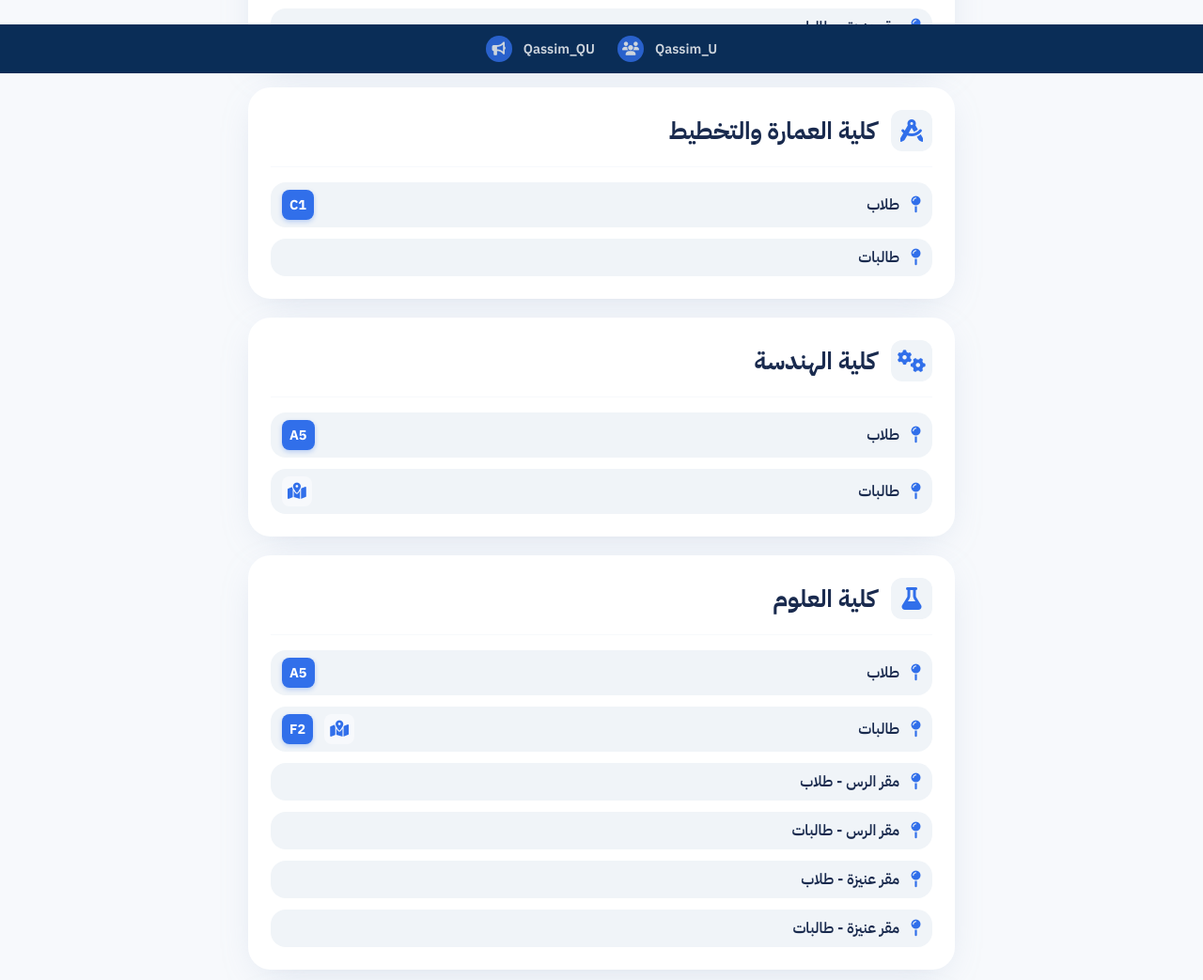
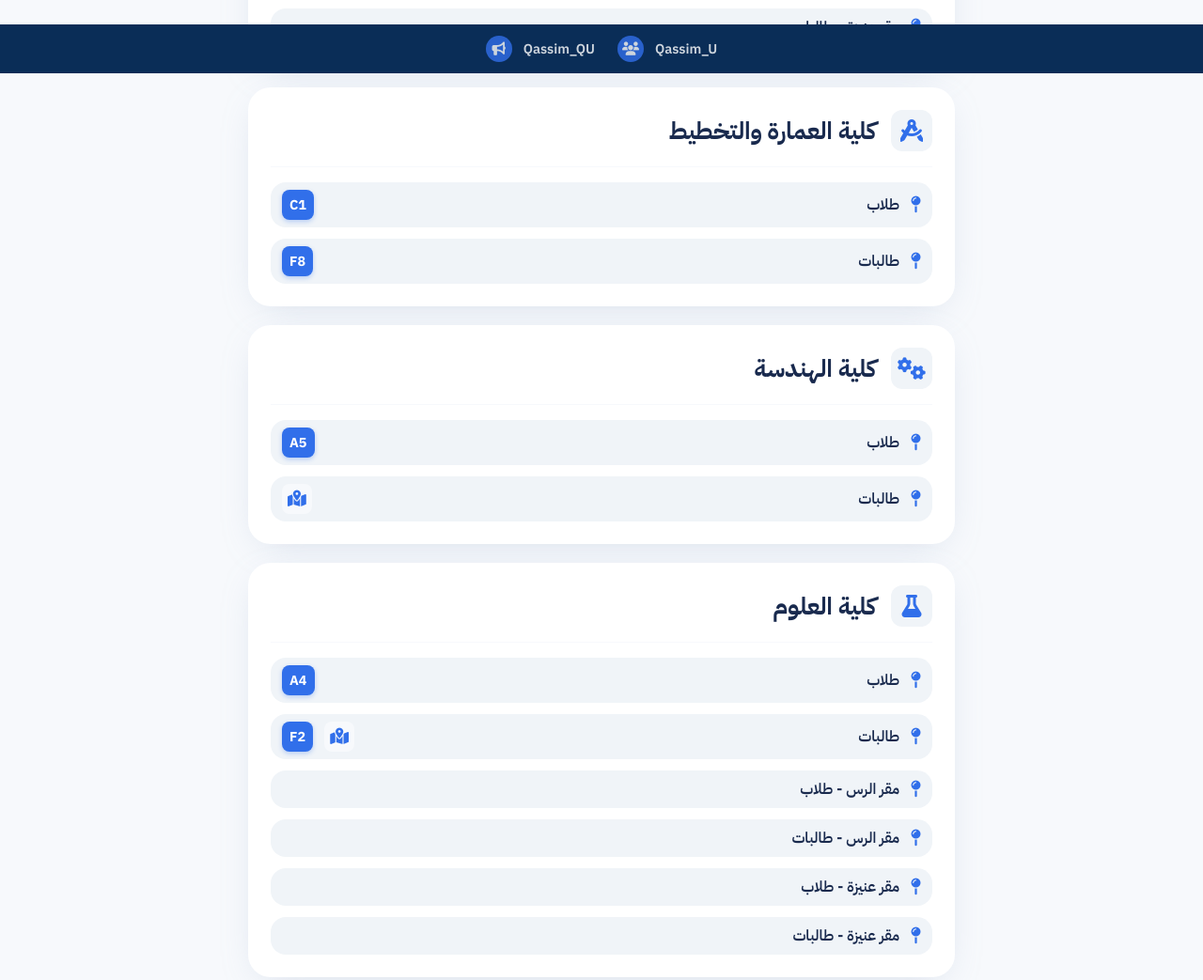
Before and after one commit to MUTLAQ001/4, a plain HTML site: page index.html in a window 1280 px wide. Shown: the part 722-1765 px from the top of the page at 94% size. Drawn offline with Linux system fonts and the light colour scheme.

Commit message:
Update index.html

```diff
--- a/index.html
+++ b/index.html
@@ -8,7 +8,6 @@
     <meta name="theme-color" content="#F7F9FC">
     <link rel="preconnect" href="https://fonts.googleapis.com">
     <link rel="preconnect" href="https://fonts.gstatic.com" crossorigin>
-    <!-- --- CHANGE: Replaced 'Cairo' font with 'IBM Plex Sans Arabic' --- -->
     <link href="https://fonts.googleapis.com/css2?family=IBM+Plex+Sans+Arabic:wght@400;600;700&display=swap" rel="stylesheet">
     <link rel="stylesheet" href="https://cdnjs.cloudflare.com/ajax/libs/font-awesome/6.5.1/css/all.min.css" integrity="sha512-DTOQO9RWCH3ppGqcWaEA1BIZOC6xxalwEsw9c2QQeAIftl+Vegovlnee1c9QX4TctnWMn13TZye+giMm8e2LwA==" crossorigin="anonymous" referrerpolicy="no-referrer" />
 
@@ -38,7 +37,6 @@
       @keyframes fadeOut { to { opacity: 0; transform: translateY(10px); } }
 
       body {
-        /* --- CHANGE: Updated font-family --- */
         font-family: 'IBM Plex Sans Arabic', sans-serif;
         background-color: var(--bg-main);
         color: var(--text-dark);
@@ -65,7 +63,6 @@
       }
       .page-title {
         font-size: clamp(2.2rem, 8vw, 2.8rem);
-        /* --- CHANGE: Updated font-weight to match available weight --- */
         font-weight: 700;
         line-height: 1.3;
       }
@@ -74,7 +71,7 @@
         max-width: 450px;
         margin: 0.5rem auto 0;
         line-height: 1.7;
-        font-weight: 400; /* Adjusted for better readability with IBM font */
+        font-weight: 400;
         opacity: 0.8;
       }
 
@@ -344,13 +341,13 @@
                         { href: "https://maps.app.goo.gl/TJKpwvu5PU3hiUUE9", text: "مقر عنيزة - طلاب", icon: "fa-map-pin" },
                         { href: "https://goo.gl/maps/5cXcGmWgRgxCFugY8", text: "مقر عنيزة - طالبات", icon: "fa-map-pin" }
                     ] },
-                    { title: "كلية العمارة والتخطيط", icon: "fa-drafting-compass", links: [ { href: "https://maps.app.goo.gl/azhphjNfXgcVrnRE7", text: "طلاب", icon: "fa-map-pin", building: "C1" }, { href: "https://maps.app.goo.gl/UA4LTM4DAhYRCBXU9", text: "طالبات", icon: "fa-map-pin" } ] },
+                    { title: "كلية العمارة والتخطيط", icon: "fa-drafting-compass", links: [ { href: "https://maps.app.goo.gl/azhphjNfXgcVrnRE7", text: "طلاب", icon: "fa-map-pin", building: "C1" }, { href: "https://maps.app.goo.gl/UA4LTM4DAhYRCBXU9", text: "طالبات", icon: "fa-map-pin", building: "F8" } ] },
                     { title: "كلية الهندسة", icon: "fa-cogs", links: [
                         { href: "https://maps.app.goo.gl/6cJJjN3jw5Z4aNqn8", text: "طلاب", icon: "fa-map-pin", building: "A5" },
                         { href: "https://maps.app.goo.gl/QWpAQijbvtfAGJ9x7", text: "طالبات", icon: "fa-map-pin", map_pdf: "maps/map-college-of-engineering-b1.pdf" }
                     ] },
                     { title: "كلية العلوم", icon: "fa-flask", links: [
-                        { href: "https://maps.app.goo.gl/NNbJHtvKZjziWgtf9", text: "طلاب", icon: "fa-map-pin", building: "A5" },
+                        { href: "https://maps.app.goo.gl/NNbJHtvKZjziWgtf9", text: "طلاب", icon: "fa-map-pin", building: "A4" },
                         { href: "https://maps.app.goo.gl/qYiczcvZ594ifjao8", text: "طالبات", icon: "fa-map-pin", building: "F2", map_pdf: "maps/map-college-of-sciences-f2.pdf" },
                         { href: "https://maps.app.goo.gl/uJY8YNhn598UDJFw9", text: "مقر الرس - طلاب", icon: "fa-map-pin" },
                         { href: "https://maps.app.goo.gl/STNWoVgsdKQ78nLB9", text: "مقر الرس - طالبات", icon: "fa-map-pin" },
@@ -359,10 +356,10 @@
                     ] },
                     { title: "كلية الشريعة", icon: "fa-balance-scale", links: [
                         { href: "https://maps.app.goo.gl/JdafjR42wc5We6Dk6", text: "طلاب", icon: "fa-map-pin", building: "A6" },
-                        { href: "https://maps.app.goo.gl/9PEBr5XunvbzFNGY7", text: "طالبات", icon: "fa-map-pin", building: "F4", map_pdf: "maps/map-college-of-sharia-f4.pdf" }
+                        { href: "https://maps.app.goo.gl/9PEBr5XunvbzFNGY7", text: "طالبات", icon: "fa-map-pin", building: "F6" }
                     ] },
                     { title: "كلية اللغات", icon: "fa-language", links: [ { href: "https://maps.app.goo.gl/6nU1yHd6AZMMqniq8", text: "طلاب", icon: "fa-map-pin", building: "A6" }, { href: "https://maps.app.goo.gl/5rBrvtixLZC58Lcv8", text: "مقر بريدة - طالبات", icon: "fa-map-pin" } ] },
-                    { title: "كلية الزراعة", icon: "fa-seedling", links: [ { href: "https://maps.app.goo.gl/vRR1WiavypoHSCnR6", text: "طلاب", icon: "fa-map-pin", building: "A2" }, { href: "https://maps.app.goo.gl/ZNJbwtedqVhkoMSY7", text: "طالبات", icon: "fa-map-pin" } ] },
+                    { title: "كلية الزراعة", icon: "fa-seedling", links: [ { href: "https://maps.app.goo.gl/vRR1WiavypoHSCnR6", text: "طلاب", icon: "fa-map-pin", building: "A2" }, { href: "https://maps.app.goo.gl/ZNJbwtedqVhkoMSY7", text: "طالبات", icon: "fa-map-pin", building: "F7" } ] },
                     { title: "كلية الطب البيطري", icon: "fa-paw", links: [ { href: "https://maps.app.goo.gl/e5Dh4j2iz4j6UAHG7", text: "طلاب", icon: "fa-map-pin", building: "A2" } ] },
                     { title: "كلية الإدارة والاقتصاد", icon: "fa-chart-line", links: [ { href: "https://maps.app.goo.gl/u4pxY6yhebFBZ5oX6", text: "طلاب", icon: "fa-map-pin", building: "A3" }, { href: "https://maps.app.goo.gl/xcy39GeUZnNK69SbA", text: "طالبات", icon: "fa-map-pin", building: "F3" }, { href: "https://maps.app.goo.gl/uJY8YNhn598UDJFw9", text: "مقر الرس - طلاب", icon: "fa-map-pin" }, { href: "https://maps.app.goo.gl/x8142f18EaHyCqAv8", text: "مقر الرس - طالبات", icon: "fa-map-pin" } ] },
                     { title: "كلية التربية", icon: "fa-chalkboard-teacher", links: [ { href: "https://maps.app.goo.gl/E3nZVpYi7t6j3FY49", text: "طلاب", icon: "fa-map-pin", building: "A14" }, { href: "https://maps.app.goo.gl/UA4LTM4DAhYRCBXU9", text: "طالبات", icon: "fa-map-pin", building: "F8" }, { href: "https://maps.app.goo.gl/Vv6xvC99yEU6BZBAA", text: "مقر رياض الخبراء - طالبات", icon: "fa-map-pin" } ] },
@@ -371,7 +368,7 @@
                     { title: "كلية التمريض", icon: "fa-briefcase-medical", links: [ { href: "#", text: "طلاب", icon: "fa-map-pin", building: "B5" } ] },
                     { title: "كلية العلوم الطبية التطبيقية", icon: "fa-stethoscope", links: [ { href: "#", text: "طلاب", icon: "fa-map-pin", building: "A4" } ] },
                     { title: "الكلية التطبيقية", icon: "fa-layer-group", links: [ { href: "#", text: "طلاب", icon: "fa-map-pin", building: "C2" }, { href: "https://www.qu.edu.sa/colleges/qac/locations/", text: "بقية الفروع", icon: "fa-external-link-alt" } ] },
-                    { title: "كلية الفنون والتصاميم", icon: "fa-palette", links: [ { href: "https://maps.app.goo.gl/rwWGc4zkcCwSmeog6", text: "طالبات", icon: "fa-map-pin", building: "F6" } ] }
+                    { title: "كلية الفنون والتصاميم", icon: "fa-palette", links: [ { href: "https://maps.app.goo.gl/rwWGc4zkcCwSmeog6", text: "طالبات", icon: "fa-map-pin", building: "F7" } ] }
                 ]},
                 { category: 'deanships', title: 'العمادات', icon: 'fa-building-user', links: [ { href: "https://maps.app.goo.gl/SGGQX3GqQjDU9Cc6A", icon: "fa-id-card-alt", text: "عمادة القبول والتسجيل" }, { href: "https://maps.app.goo.gl/uavC8yXQFrNfrnR16", icon: "fa-users-cog", text: "عمادة شؤون الطلاب" }, { href: "https://maps.app.goo.gl/uL7L58xZxehJ4pqt7", icon: "fa-book-reader", text: "عمادة الدراسات العليا والبحث العلمي" }, { href: "https://maps.app.goo.gl/4zfgdfTRLjNhVCAD9", icon: "fa-desktop", text: "عمادة التعلم الإلكتروني وتقنية المعلومات" } ] },
                 { category: 'facilities', title: 'المرافق والخدمات', icon: 'fa-map-signs', links: [ { href: "https://www.google.com/maps/place//data=!4m2!3m1!1s0x158201c7a8c21d91:0xedc23a33b8b771a4", icon: "fa-hospital-user", text: "المدينة الطبية" }, { href: "https://www.google.com/maps/place//data=!4m2!3m1!1s0x158201c8cbe278f7:0xb16f62d6ae48782", icon: "fa-clinic-medical", text: "العيادات الخارجية" }, { href: "https://maps.app.goo.gl/kP97DjbXH2CpSUUE8", icon: "fa-car", text: "مدرسة تعليم القيادة" }, { href: "https://maps.app.goo.gl/Fswf7gNWLw4ikM2B9", icon: "fa-shield-alt", text: "الأمن الجامعي" }, { href: "https://goo.gl/maps/hUDYwKSKuPqRuBz36", icon: "fa-dumbbell", text: "النادي الرياضي" }, { href: "https://maps.app.goo.gl/2CEU2VFW5bPPCZUV8", icon: "fa-futbol", text: "ملعب الجامعة" }, { href: "https://maps.app.goo.gl/YnZUmvuQzq5s6wsV8", icon: "fa-microphone-alt", text: "مركز المؤتمرات" }, { href: "https://maps.app.goo.gl/SbvFZ5XCKpAtdLsS9", icon: "fa-lightbulb", text: "مركز ريادة الأعمال الرقمية | كود" }, { href: "https://maps.app.goo.gl/sdy9NRSA6iT8WXn68", icon: "fa-building", text: "إدارة السكن" }, { href: "https://maps.app.goo.gl/rCG7yk96fjyPBS4T8", icon: "fa-bed", text: "السكن الطلابي (بنين)" } ] }
```
